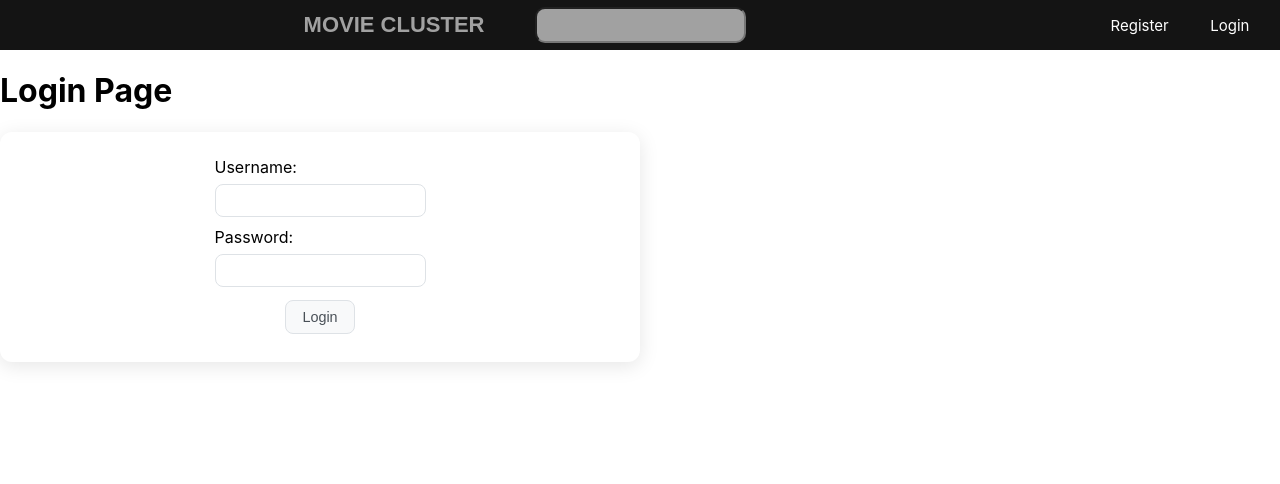
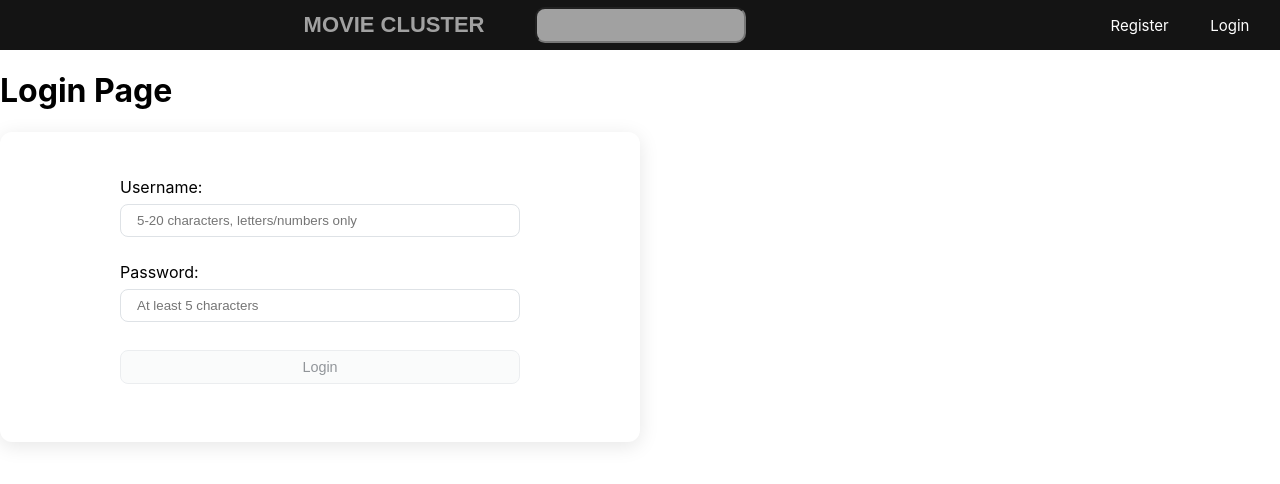
Before and after one commit to Walkername/movie-rating-service, a React (Create React App) app in the folder movie-rating-frontend/: page /login in a window 1280 px wide. Shown: the top 484 px of the page. Built offline with nearby package versions, Linux system fonts and the light colour scheme; the HTML template or start-up script is replaced by a standard one.

Commit message:
feat(frontend): login-form validation and design

```diff
--- a/movie-rating-frontend/src/components/auth/login-form/login-form.css
+++ b/movie-rating-frontend/src/components/auth/login-form/login-form.css
@@ -1,29 +1,34 @@
+.login-form-container {
+    display: flex;
+    flex-direction: column;
+    align-items: center;
+    padding: 20px;
+    width: 100%;
+}
+
 .login-form {
     display: flex;
     flex-direction: column;
-    align-items: center;
+    width: 100%;
+    max-width: 400px;
 }
 
-.login-username-label {
-    padding-top: 5px;
-    padding-bottom: 5px;
-    margin-right: auto;
+.form-field {
+    display: flex;
+    flex-direction: column;
+    width: 100%;
+    margin-bottom: 15px;
 }
 
-.login-username-input {
-    margin-top: 2px;
-    margin-bottom: 5px;
-    border-radius: 8px;
-    padding: 8px 16px;
-    border: 1px solid #dee2e6;
-}
-
+.login-username-label,
 .login-password-label {
     padding-top: 5px;
     padding-bottom: 5px;
-    margin-right: auto;
+    width: 100%;
+    text-align: left;
 }
 
+.login-username-input,
 .login-password-input {
     margin-top: 2px;
     margin-bottom: 5px;
@@ -31,14 +36,17 @@
     padding: 8px 16px;
     border: 1px solid #dee2e6;
     transition: all 0.3s ease;
+    width: 100%;
+    box-sizing: border-box;
 }
 
 .login-button {
     display: flex;
     align-items: center;
+    justify-content: center;
     gap: 8px;
     padding: 8px 16px;
-    margin: 8px;
+    margin: 8px 0;
     background: #f8f9fa;
     color: #495057;
     text-decoration: none;
@@ -49,9 +57,10 @@
     transition: all 0.3s ease;
     white-space: nowrap;
     cursor: pointer;
+    width: 100%;
 }
 
-.login-button:hover {
+.login-button:hover:not(:disabled) {
     background: #e9ecef;
     color: #212529;
     border-color: #adb5bd;
@@ -64,3 +73,30 @@
     color: red;
     font-size: 0.9rem;
 }
+
+.login-username-input.error,
+.login-password-input.error {
+    border-color: #ff4444;
+    box-shadow: 0 0 5px rgba(255, 68, 68, 0.3);
+}
+
+.field-error {
+    color: #ff4444;
+    font-size: 0.8em;
+    margin-top: 0.25rem;
+    display: block;
+    text-align: left;
+    width: 100%;
+}
+
+.login-button:disabled {
+    opacity: 0.6;
+    cursor: not-allowed;
+}
+
+.form-errors {
+    width: 100%;
+    max-width: 400px;
+    text-align: center;
+    margin-top: 10px;
+}
--- a/movie-rating-frontend/src/components/auth/login-form/login-form.jsx
+++ b/movie-rating-frontend/src/components/auth/login-form/login-form.jsx
@@ -6,20 +6,69 @@ import "./login-form.css";
 
 export default function LoginForm() {
     const navigate = useNavigate();
+
     const [errorMessages, setErrorMessages] = useState([]);
+    const [fieldErrors, setFieldErrors] = useState({
+        username: "",
+        password: ""
+    });
 
     const [formData, setFormData] = useState({
         username: "",
         password: ""
     });
 
+    const validateField = (name, value) => {
+        switch (name) {
+            case "username":
+                if (value.length < 5) return "Username must be at least 5 characters";
+                if (value.length > 20) return "Username must be less than 20 characters";
+                if (!/^[a-zA-Z0-9_]+$/.test(value)) return "Username can only contain letters, numbers and underscore";
+                return "";
+            case "password":
+                if (value.length < 5) return "Password must be at least 5 characters";
+                return "";
+            default:
+                return "";
+        }
+    };
+
     const handleChange = (e) => {
         const { name, value } = e.target;
+
+        // Validation in real time
+        const error = validateField(name, value);
+        setFieldErrors(prev => ({
+            ...prev,
+            [name]: error
+        }));
+
         setFormData({ ...formData, [name]: value });
+    };
+
+    const validateForm = () => {
+        const errors = {};
+        let isValid = true;
+
+        errors.username = validateField("username", formData.username);
+        if (errors.username) isValid = false;
+
+        errors.password = validateField("password", formData.password);
+        if (errors.password) isValid = false;
+
+        setFieldErrors(errors);
+        return isValid;
     };
 
     const handleSubmit = (e) => {
         e.preventDefault();
+
+        if (!validateForm()) {
+            setErrorMessages(["Please fix the errors above"]);
+            return;
+        }
+
+        setErrorMessages([]);
 
         login(formData)
             .then((data) => {
@@ -34,53 +83,70 @@ export default function LoginForm() {
                 console.error("Error:", error);
                 setErrorMessages(["Wrong username or password!"]);
             });
-    }
+    };
+
+    const isFormValid = !fieldErrors.username && !fieldErrors.password && formData.username && formData.password;
 
     return (
-        <>
-            <form className="login-form" onSubmit={handleSubmit}>
+        <div className="login-form-container">
+            <form className="login-form" onSubmit={handleSubmit} noValidate>
+                <div className="form-field">
                     <label className="login-username-label" htmlFor="username">
                         Username:
                     </label>
                     <input
-                    className="login-username-input"
+                        className={`login-username-input ${fieldErrors.username ? 'error' : ''}`}
                         id="username"
                         name="username"
                         type="text"
-                    min="5"
-                    max="20"
-                    value={formData.title}
+                        minLength="5"
+                        maxLength="20"
+                        value={formData.username}
                         onChange={handleChange}
                         required
+                        placeholder="5-20 characters, letters/numbers only"
                     />
+                    {fieldErrors.username && (
+                        <span className="field-error">{fieldErrors.username}</span>
+                    )}
+                </div>
 
+                <div className="form-field">
                     <label className="login-password-label" htmlFor="password">
                         Password:
                     </label>
                     <input
-                    className="login-password-input"
+                        className={`login-password-input ${fieldErrors.password ? 'error' : ''}`}
                         id="password"
                         name="password"
                         type="password"
-                    min="5"
-                    value={formData.title}
+                        minLength="5"
+                        value={formData.password}
                         onChange={handleChange}
                         required
+                        placeholder="At least 5 characters"
                     />
+                    {fieldErrors.password && (
+                        <span className="field-error">{fieldErrors.password}</span>
+                    )}
+                </div>
 
-                <input className="login-button" type="submit" value="Login" />
+                <input
+                    className="login-button"
+                    type="submit"
+                    value="Login"
+                    disabled={!isFormValid}
+                />
             </form>
-            <div>
-                {
-                    errorMessages.length != 0 ?
+            <div className="form-errors">
+                {errorMessages.length !== 0 &&
                     errorMessages.map((message, index) => {
-                            return message != "" && (
+                        return message !== "" && (
                             <span key={index} style={{ color: "red" }}>{message}</span>
                         );
                     })
-                        : <div></div>
                 }
             </div>
-        </>
+        </div>
     );
 }
--- a/movie-rating-frontend/src/pages/login-page/login-page.css
+++ b/movie-rating-frontend/src/pages/login-page/login-page.css
@@ -1,4 +1,4 @@
-.login-form-container {
+.login-page {
     display: flex;
     flex-direction: column;
     justify-content: center;
--- a/movie-rating-frontend/src/pages/login-page/login-page.jsx
+++ b/movie-rating-frontend/src/pages/login-page/login-page.jsx
@@ -11,7 +11,7 @@ export default function LoginPage() {
 
             <div className="background-page">
                 <h1>Login Page</h1>
-                <div className="login-form-container">
+                <div className="login-page">
                     <LoginForm />
                 </div>
             </div>
```
Lines whose indentation alone changed are shown as unchanged.
